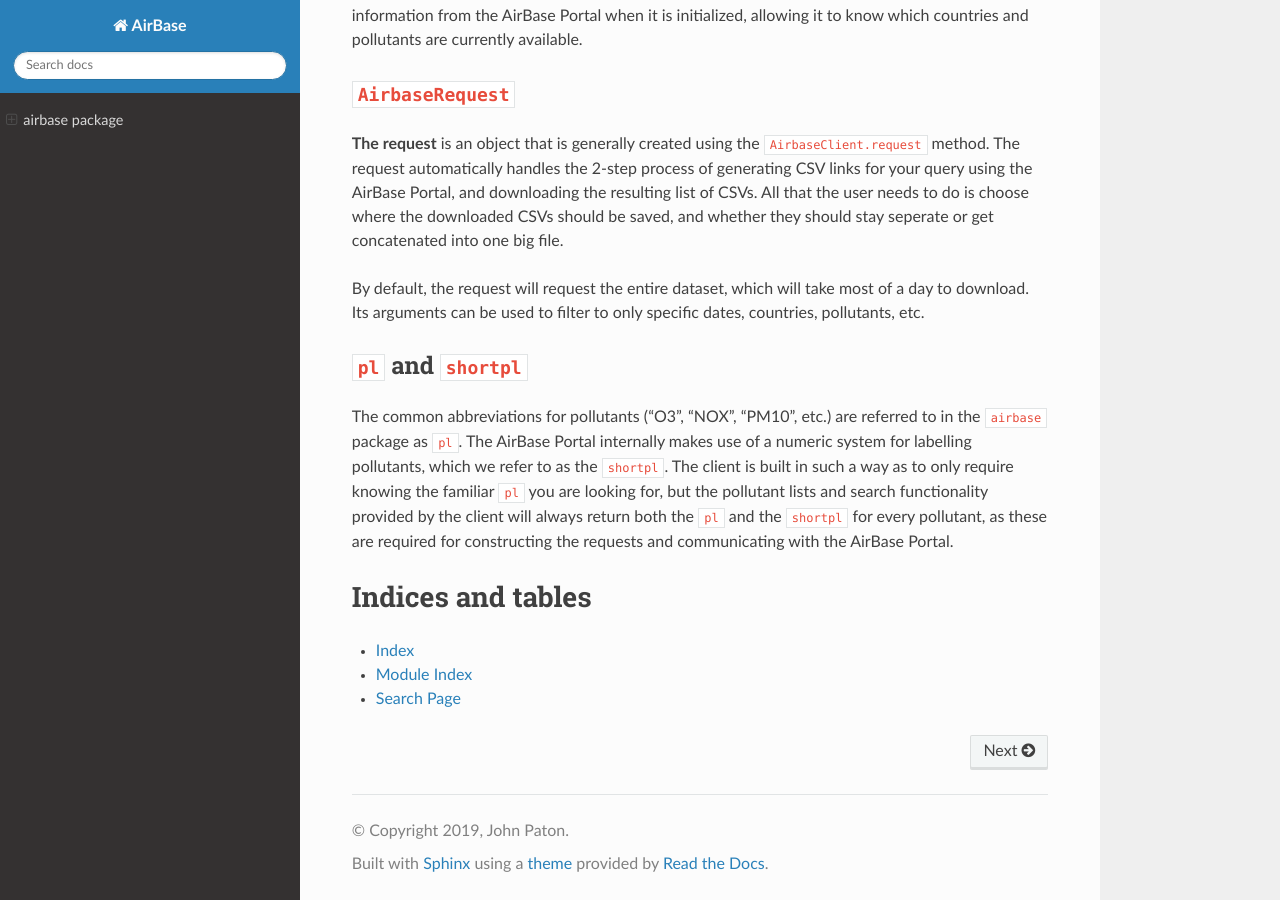
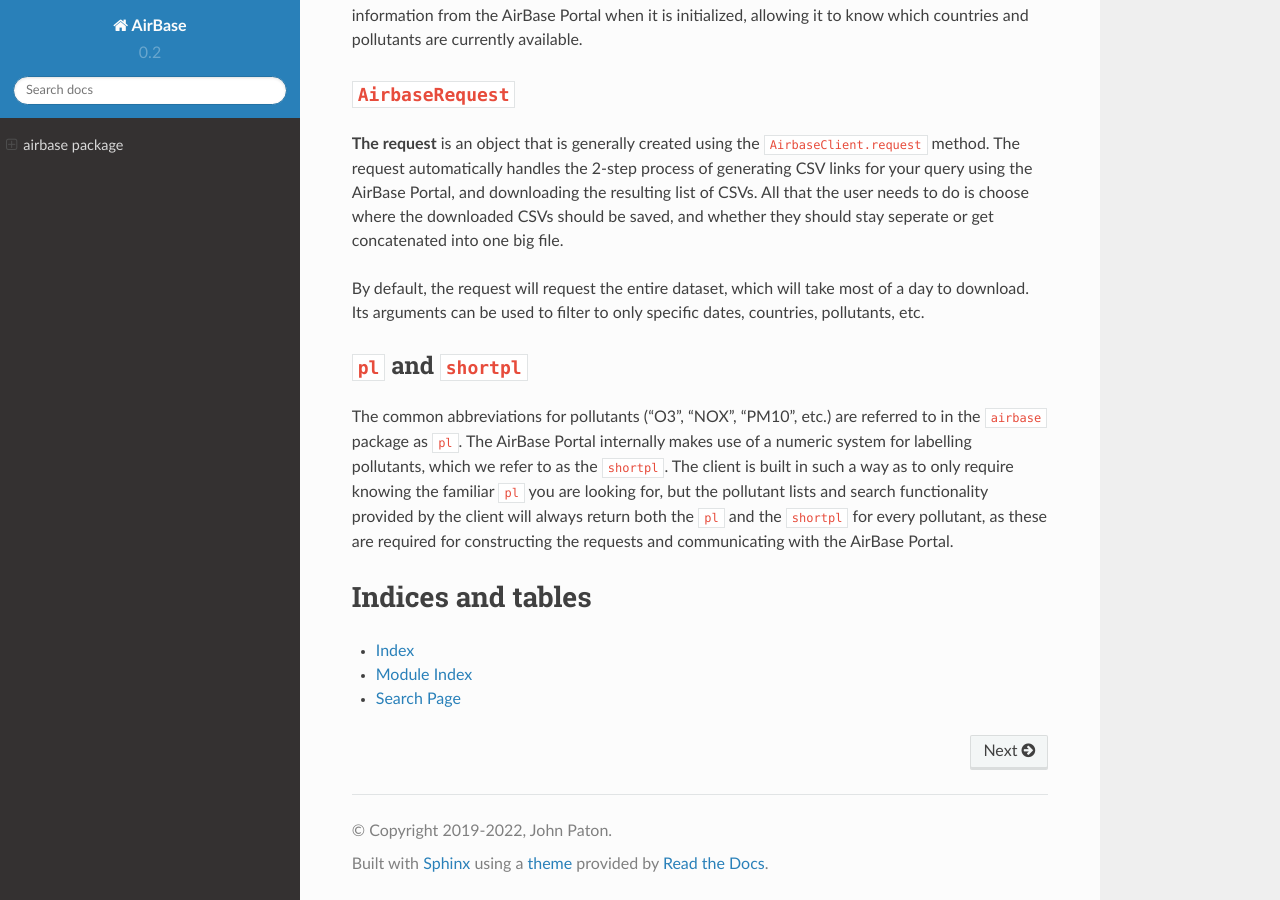
Before and after one commit to JohnPaton/airbase, a Sphinx documentation site: the page built from docs/source/index.rst, in a window 1280 px wide and 900 px high, scrolled down 2072 px. Built offline with Sphinx 7.4.7 and the Read the Docs theme 2.0.0, drawn with Linux system fonts in a browser that asks for light colours; pages that are not in the unit, such as notebooks, are missing from menus; part of the change alters nothing that is shown.

```diff
--- a/docs/source/conf.py
+++ b/docs/source/conf.py
@@ -8,39 +8,52 @@
 
 # -- Path setup --------------------------------------------------------------
 
+import os
+import sys
+from datetime import date
+
 # If extensions (or modules to document with autodoc) are in another directory,
 # add these directories to sys.path here. If the directory is relative to the
 # documentation root, use os.path.abspath to make it absolute, like shown here.
-#
-import os
-import sys
 
-sys.path.insert(0, os.path.abspath("../.."))
+if sys.version_info >= (3, 8):
+    from importlib import metadata
+else:
+    import importlib_metadata as metadata
+
+try:
+    metadata.version("airbase")
+except metadata.PackageNotFoundError:
+    sys.path.insert(0, os.path.abspath("../.."))
 
 
 # -- Project information -----------------------------------------------------
 
+today = date.today()
+
 project = "AirBase"
-copyright = "2019, John Paton"
+copyright = f"2019-{today.year}, John Paton"
 author = "John Paton"
 
+# The full version, including alpha/beta/rc tags
+release = metadata.version("airbase")
+
 # The short X.Y version
-version = ""
-# The full version, including alpha/beta/rc tags
-release = "0.1.0"
+version = ".".join(release.split(".")[:2])
 
 
 # -- General configuration ---------------------------------------------------
 
 # If your documentation needs a minimal Sphinx version, state it here.
 #
-# needs_sphinx = '1.0'
+needs_sphinx = "4.2"
 
 # Add any Sphinx extension module names here, as strings. They can be
 # extensions coming with Sphinx (named 'sphinx.ext.*') or your custom
 # ones.
 extensions = [
     "sphinx.ext.autodoc",
+    "sphinx.ext.autodoc.typehints",
     "sphinx.ext.coverage",
     "sphinx.ext.mathjax",
     "sphinx.ext.viewcode",
@@ -73,6 +86,8 @@ exclude_patterns = []
 # The name of the Pygments (syntax highlighting) style to use.
 pygments_style = None
 
+# use type hints to annotate method/class description
+autodoc_typehints = "description"
 
 # -- Options for HTML output -------------------------------------------------
 
--- /dev/null
+++ b/requirements-docs.txt
@@ -0,0 +1,3 @@
+sphinx>=4.2.0
+sphinx_rtd_theme
+importlib_metadata; python_version < "3.8"
```
